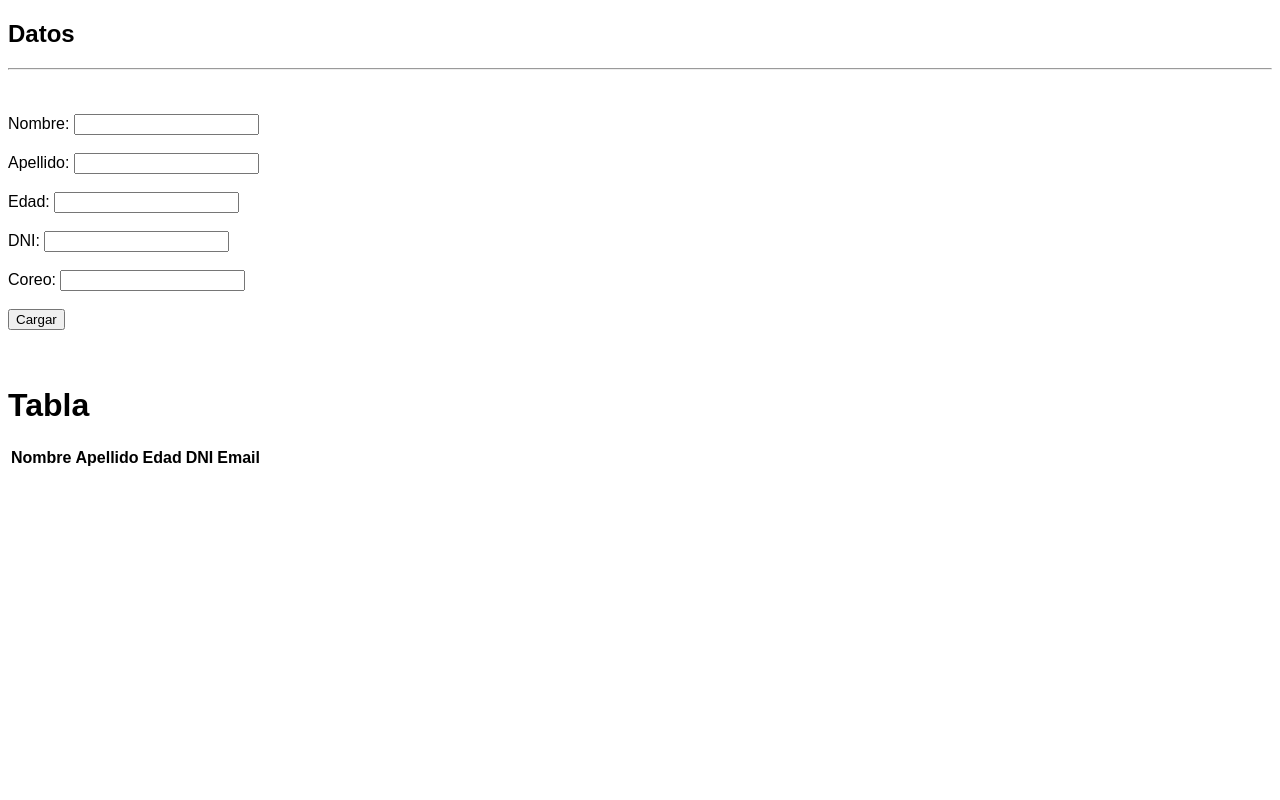
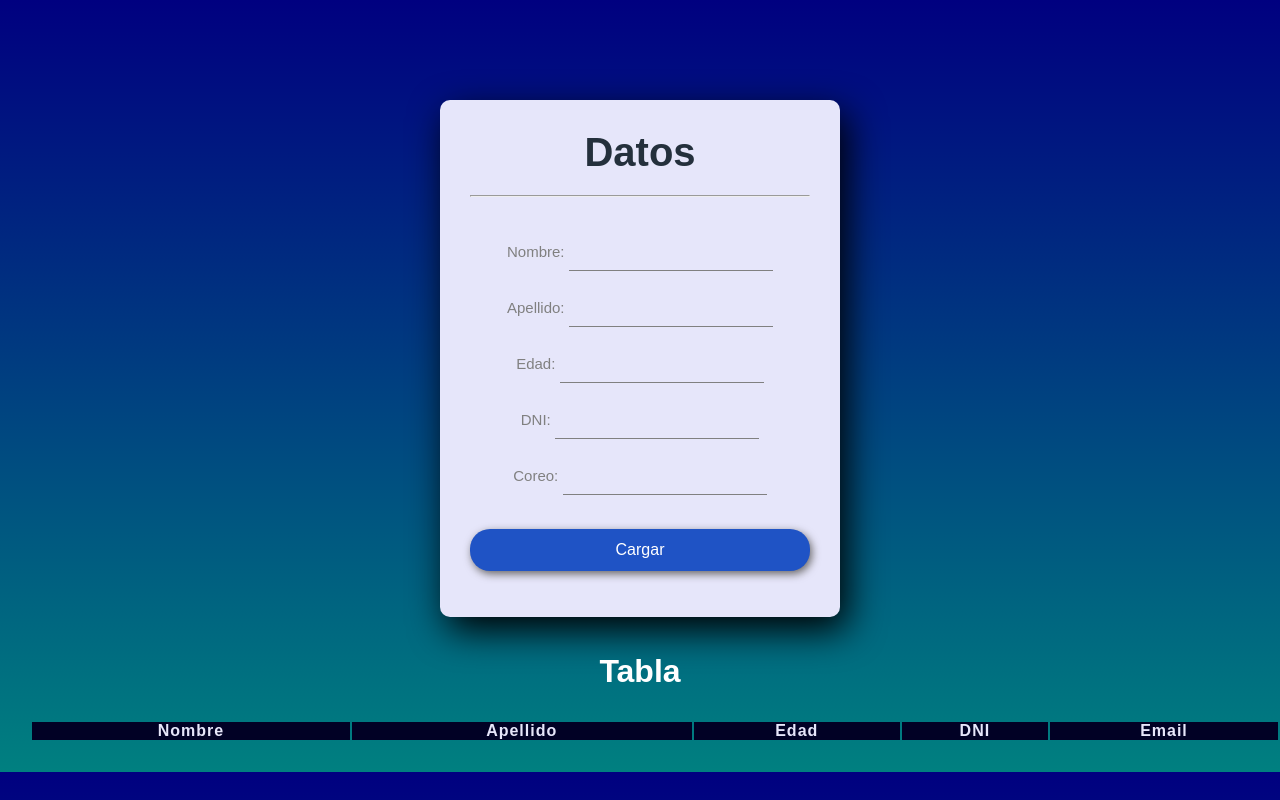
Before and after one commit to lorenacentenob/formulario-infernal, a plain HTML site: page index.html in a window 1280 px wide. Drawn offline with Linux system fonts and the light colour scheme.

Commit message:
Update style.css

```diff
--- a/style.css
+++ b/style.css
@@ -1,3 +1,95 @@
-body{
+* {
+    margin: 0;
+    padding: 0;
+    box-sizing: border-box;
+  }
+  body {
+    background: linear-gradient(navy , teal);
+    color: #24303c;
+  }
+  .title{
+    font-size: 40px;
+    margin-bottom: 20px;
+    color: #24303c;
+    text-align: center;
     font-family: sans-serif;
+  }
+  hr {
+    background-color: #24303c;
+    height: 1px;
+  }
+  .form-register {
+    width: 400px;
+    background:  lavender;
+    padding: 30px;
+    margin: auto;
+    margin-top: 100px;
+    border-radius: 10px;
+    color: gray;
+    box-shadow: 7px 13px 37px #000;
+    text-align: center;
+    font-family: sans-serif;
+  }
+
+  .form_input{
+    width: 60%;
+    background: none;
+    color: gray;
+    padding: 10px;
+    border: none;
+    outline: none;
+    border-bottom: 1px solid;
+    font-family: sans-serif;
+    text-align: left;
+    font-size: 15px;
+
+  }
+.form_label{
+    width: 50%;
+    text-align: right;
+    font-size: 15px;
 }
+  .button {
+    width: 100%;
+    background: #1f53c5;
+    border: none;
+    padding: 12px;
+    color: white;
+    margin: 16px 0;
+    font-size: 16px;
+    font-family: sans-serif;
+    border-radius: 20px;
+    box-shadow: 2px 3px 9px #686666;
+  }
+.table-title{
+    font-family: sans-serif;
+    text-align: center;
+    color: white;
+    font-size: 20 px;
+
+}
+.table{
+    width: 100%;
+    border-collapse: separate;
+    letter-spacing: 1px;
+    padding: 15px;
+    margin: 15px;
+    font-family: sans-serif;
+    text-align: center;
+}
+.th{
+    border-collapse: separate;
+    padding: 15px;
+    margin: 15px;
+    background: rgb(1, 1, 37);
+    color: lavender;
+    text-align: center;
+}
+.tb{
+    border-collapse: separate;
+    padding: 15px;
+    margin: 15px;
+    background: lavender;
+    color: rgb(1, 1, 37);
+    text-align: center;
+}
```
